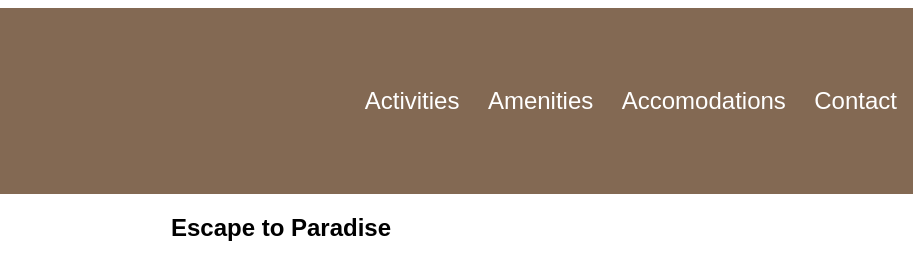
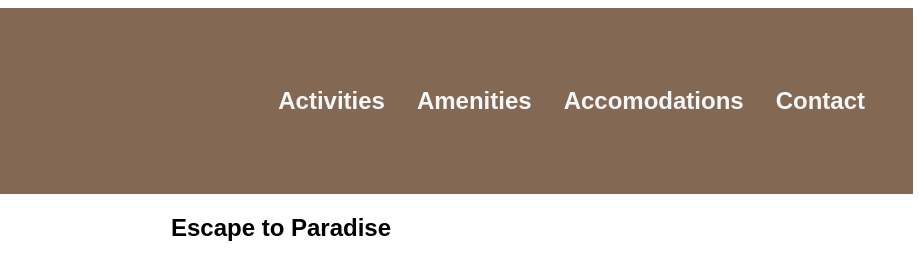
Before and after one commit to jmcinco17/cprg-218-finalproject, a plain HTML site: page htmls/index.html in a window 1280 px wide. Shown: the top 259 px of the page, 359-1280 px from the left. Drawn offline with Linux system fonts and the light colour scheme.

Commit message:
docs: change nav css

```diff
--- a/css/styles.css
+++ b/css/styles.css
@@ -24,33 +24,36 @@ header{
 
 
 
-nav{
-    margin: 0;
-    padding-left: 10rem;
-
+nav a{
+    color: #f6f7f8;
+    display: block;
+    height: 64px;
+    font-family:Arial, Helvetica, sans-serif;
+    font-weight: bold;
+    display: flex;
+    align-items: center;
+    justify-content: center;
+    text-decoration: none;
 }
 
-li{
+nav ul{
+    list-style:none;
+    display: flex;
+    padding-left: 11rem;
+}
+nav li{
     list-style: none;
-    display: inline;
-    margin-right: 1.5rem;
+    margin-right: 2rem;
     font-size: 150%;
-}
-
-nav li:last-of-type{
-    margin-right: 0rem;
-
-}
-
-nav li a{
-    color: white;
-    text-decoration: none;
+    width: 100%;
 }
 
 nav li a:hover{
     color: wheat;
     text-decoration: underline;
-    padding: 2rem;
+    display: block;
+
+
 }
 
 /*Main Sectiom*/
```
